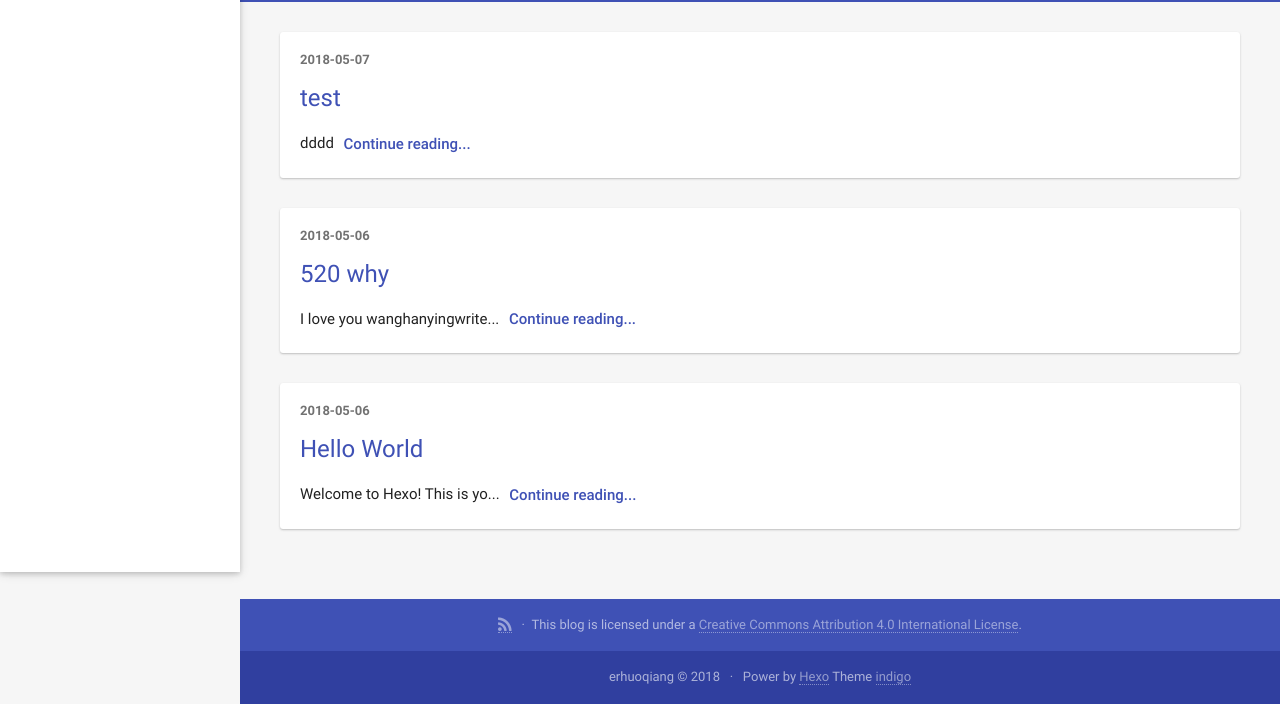
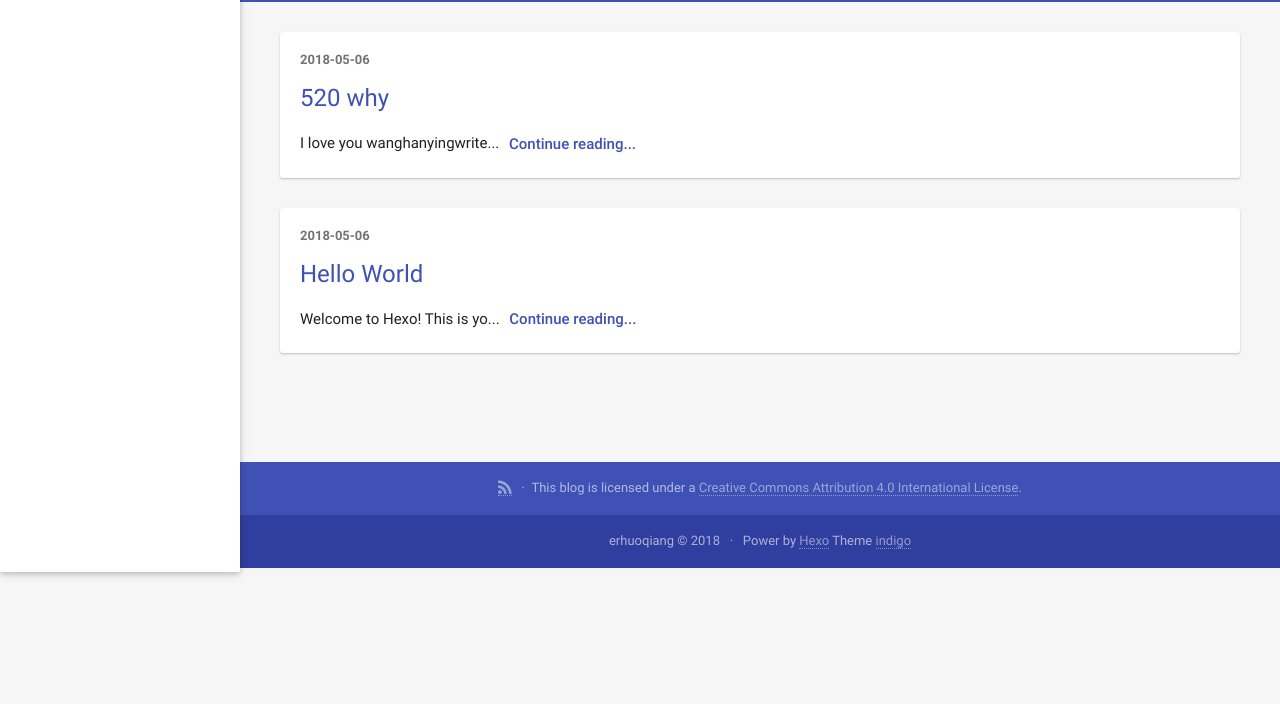
Before and after one commit to erhuoqiang/erhuoqiang.github.io, a plain HTML site: page index.html in a window 1280 px wide. Shown: the part 228-932 px from the top of the page. After the commit the page ends 800 px from the top, so only its background shows below. Drawn offline with Linux system fonts and the light colour scheme; a script that the page names is missing.

Commit message:
Site updated: 2018-05-07 10:27:04

```diff
--- a/index.html
+++ b/index.html
@@ -98,46 +98,6 @@
 <div class="container body-wrap">
 
     <ul class="post-list">
-
-        <li class="post-list-item fade">
-            <article id="post-test"
-  class="article-card article-type-post" itemprop="blogPost">
-
-    <div class="post-meta">
-        <time class="post-time" title="2018-05-07 10:23:21" datetime="2018-05-07T02:23:21.000Z"  itemprop="datePublished">2018-05-07</time>
-
-
-
-
-    </div>
-
-
-
-
-
-    <h3 class="post-title" itemprop="name">
-      <a class="post-title-link" href="/2018/05/07/test/">test</a>
-    </h3>
-
-
-
-
-
-    <div class="post-content" id="post-content" itemprop="postContent">
-
-
-        dddd
-
-
-
-        <a href="/2018/05/07/test/" class="post-more waves-effect waves-button">
-            Continue reading...
-        </a>
-    </div>
-
-</article>
-
-        </li>
 
         <li class="post-list-item fade">
             <article id="post-520-why"
```
Also changed, not shown: archives/2018/05/index.html (+0 -26 lines), archives/2018/index.html (+0 -26 lines), archives/index.html (+0 -26 lines), atom.xml (+1 -23 lines).
